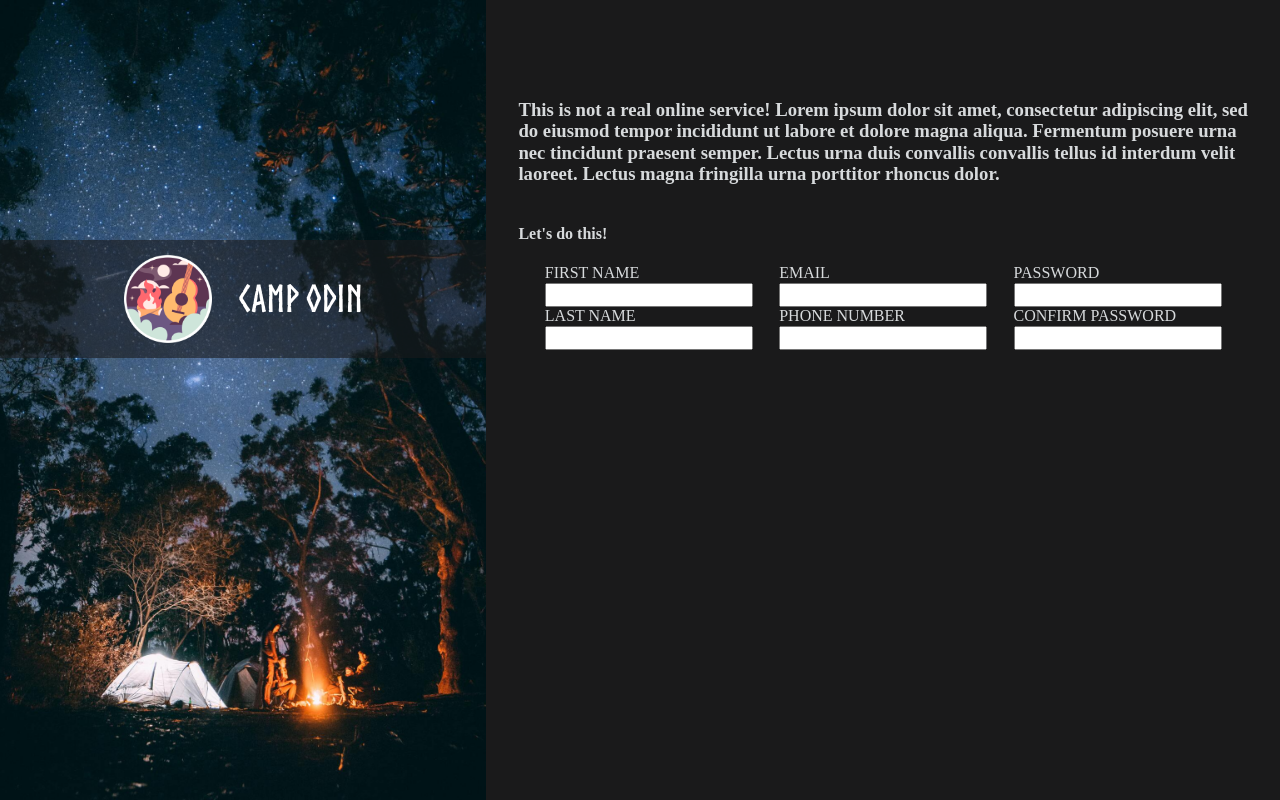
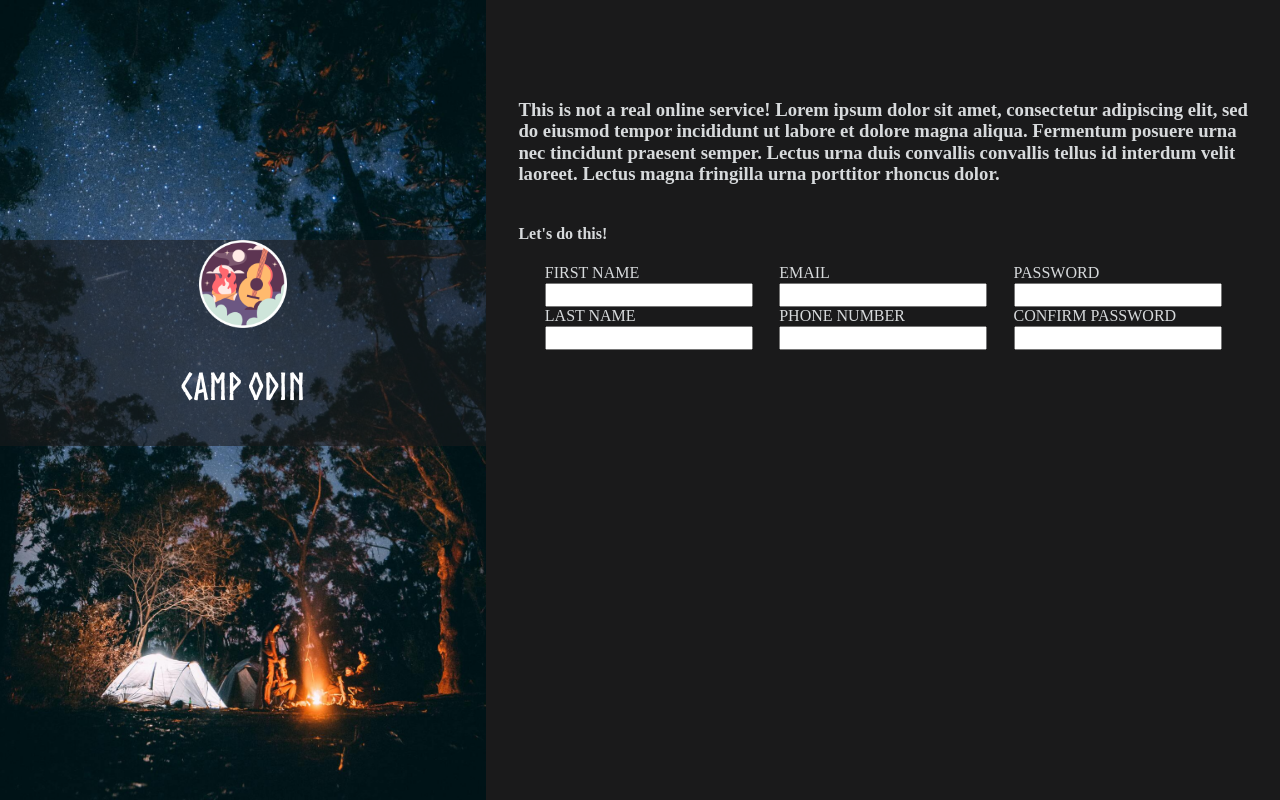
Before and after one commit to Jackie247/sign-up-form, a website: page index.html in a window 1280 px wide. Drawn offline with nearby package versions, Linux system fonts and the light colour scheme; files whose address does not match are found by name.

Commit message:
update spacing between logo and text

```diff
--- a/styles/style.css
+++ b/styles/style.css
@@ -38,7 +38,7 @@ main{
     position:relative;
     background-color: #1A1A1B99;
     top:30vh;
-    padding:0 6rem;
+    padding:0 10rem;
     font-size: 2em;
     justify-content: center;
     justify-content: space-evenly;
```
